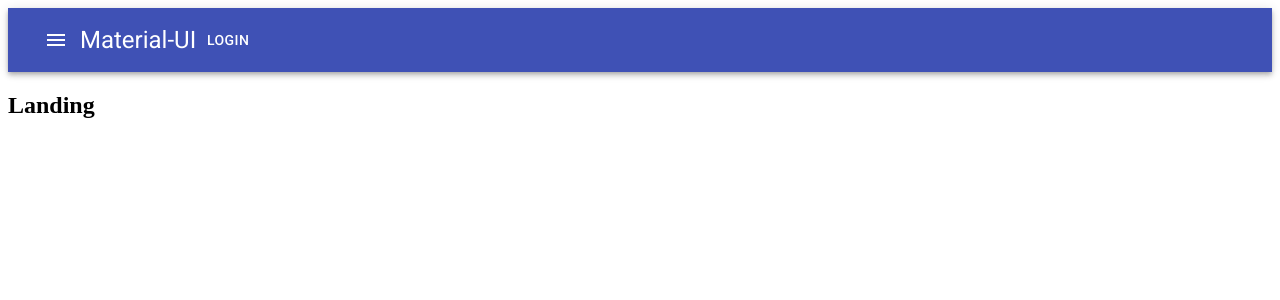
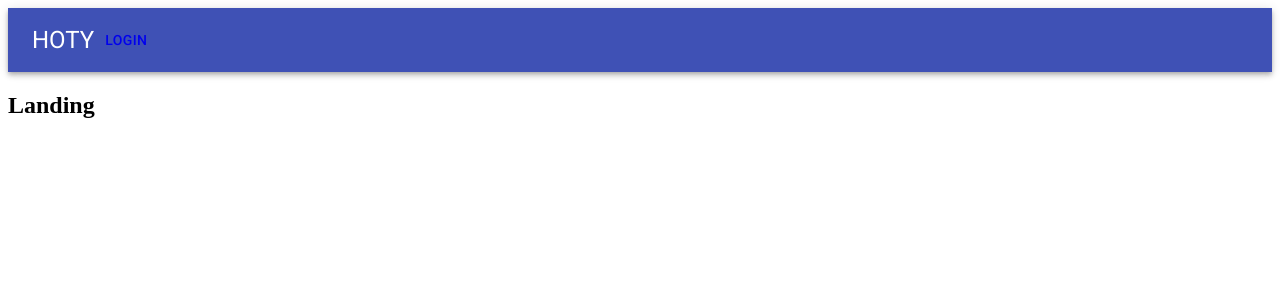
Before and after one commit to MLCochrane/hoty, a React (Create React App) app in the folder hoty-client/: page / in a window 1280 px wide. Shown: the top 300 px of the page. Built offline with nearby package versions, Linux system fonts and the light colour scheme.

Commit message:
Splitting header up into more stateless components

```diff
--- a/hoty-client/src/view/components/global/header/Header.js
+++ b/hoty-client/src/view/components/global/header/Header.js
@@ -1,12 +1,10 @@
 import React, { Component } from 'react';
 import AppBar from '@material-ui/core/AppBar';
 import Toolbar from '@material-ui/core/Toolbar';
-import Typography from '@material-ui/core/Typography';
-import Button from '@material-ui/core/Button';
 
 import Menu from './Menu';
-import HeaderIcons from './HeaderIcons';
-import HeaderSettings from './HeaderSettings';
+import Topbar from './Topbar';
+
 
 class Header extends Component {
 	constructor(props) {
@@ -21,23 +19,13 @@ class Header extends Component {
 			<div className='header'>
 				<AppBar position="static">
 					<Toolbar>
-						<Menu />
-						<Typography variant="h5" color="inherit" noWrap>
-							Material-UI
-            </Typography>
-						<div className='flex-grow'/>
 						{this.state.loggedIn
-						? <React.Fragment>
-								<HeaderIcons
-									notifications='10'
-									/>
-								<HeaderSettings />
-							</React.Fragment>
-						: <Button
-							color='inherit'
-							onClick={() => {this.setState({loggedIn: !this.state.loggedIn})}}
-							>Login</Button>
+						? <Menu />
+						: null
 						}
+						<Topbar
+							loggedIn={ this.state.loggedIn }
+						/>
 					</Toolbar>
 				</AppBar>
 			</div>
--- /dev/null
+++ b/hoty-client/src/view/components/global/header/Topbar.js
@@ -0,0 +1,37 @@
+import React from 'react';
+import Typography from '@material-ui/core/Typography';
+import Button from '@material-ui/core/Button';
+import HeaderIcons from './HeaderIcons';
+import HeaderSettings from './HeaderSettings';
+
+import { Link } from 'react-router-dom';
+
+const Topbar = props => {
+    return (
+        <React.Fragment>
+            <Typography variant="h5" color="inherit" noWrap className="flex-grow">
+                HOTY
+            </Typography>
+            {props.loggedIn
+            ? <React.Fragment>
+                    <HeaderIcons
+                        notifications='10'
+                        />
+                    <HeaderSettings />
+                </React.Fragment>
+            :
+            <Link
+            replace={true}
+            to='/login'
+            >
+                <Button
+                color='inherit'>
+                    Login
+                </Button>
+            </Link>
+            }
+        </React.Fragment>
+    )
+}
+
+export default Topbar;
```
